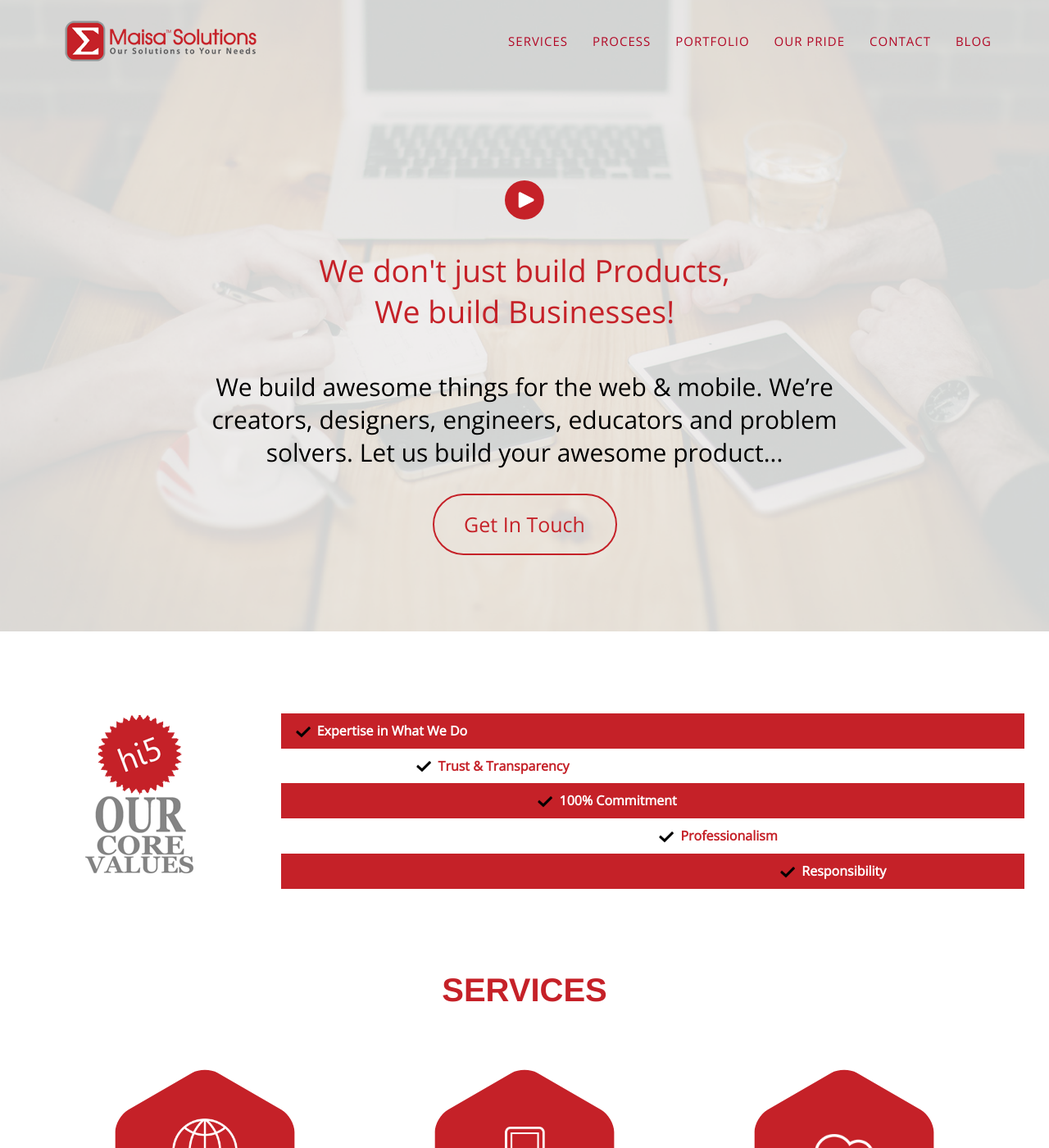
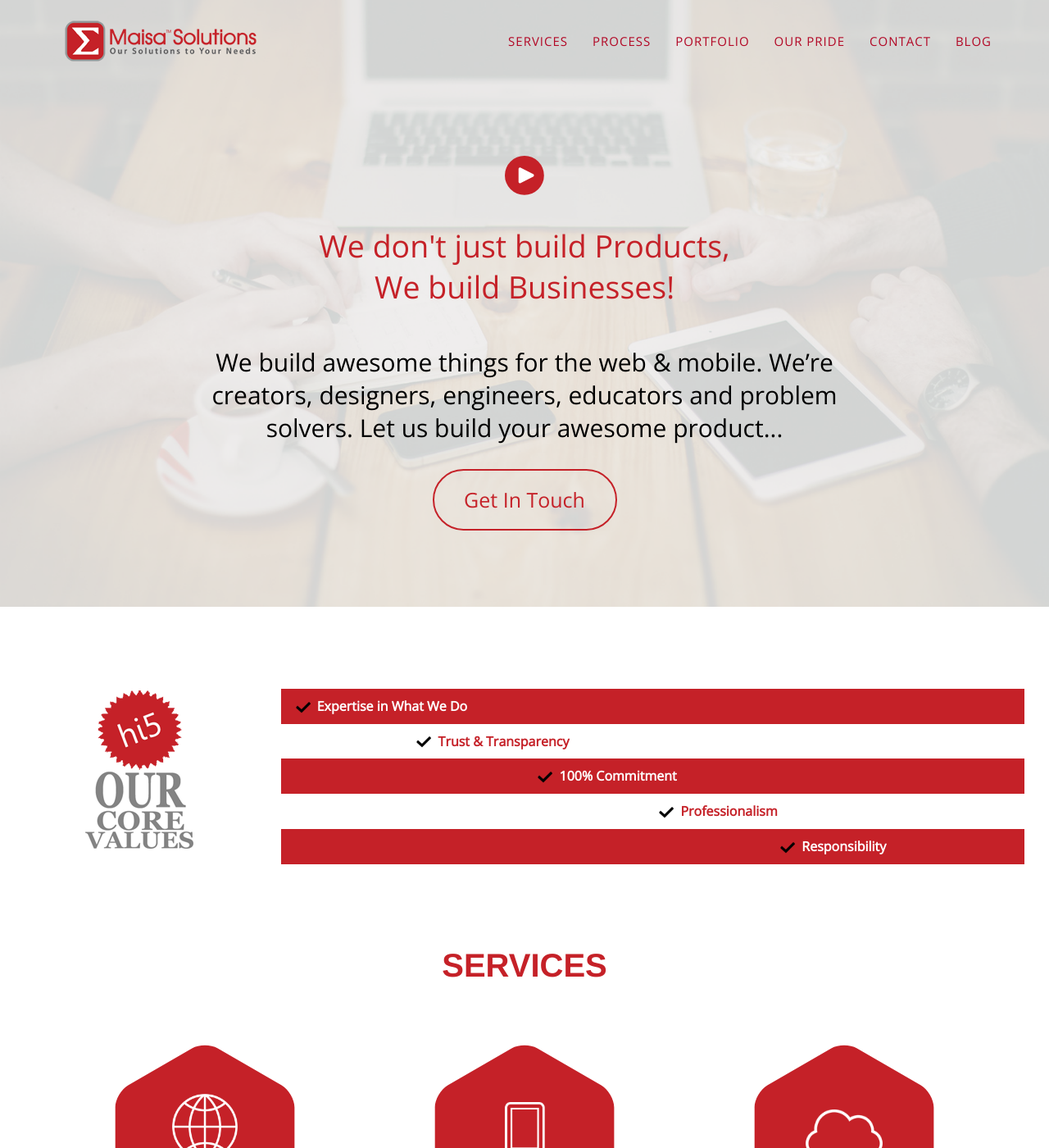
Before and after one commit to chandanbenjaram/imaginationcoder.github.io, a Jekyll site: the page built from index.html, in a window 1280 px wide and 1400 px high. Shown: the whole window at 82% size. Built offline with Jekyll 4.4.1, drawn with Linux system fonts in a browser that asks for light colours; nearby versions of some CDN libraries; some web fonts are replaced.

Commit message:
small chnages

```diff
--- a/_includes/css/agency.css
+++ b/_includes/css/agency.css
@@ -374,7 +374,7 @@ transition: color .3s ease, background .3s ease;
 }
 @media(min-width:768px) {
     header .intro-text {
-        padding-top: 220px;
+        padding-top: 190px;
         padding-bottom: 100px;
     }
 
```
Also changed, not shown: 1 other file.
